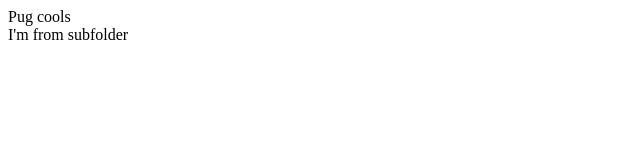
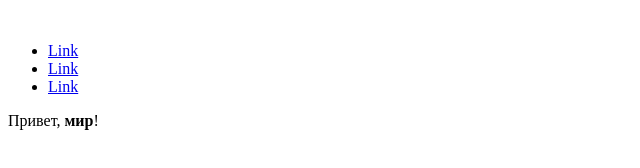
Before and after one commit to vvpetrov63/pug, a website: page app/pug/demo.pug in a window 1280 px wide. Shown: the whole page, without its empty margins (0-640 px from the left). Drawn offline with nearby package versions, Linux system fonts and the light colour scheme; files that its build step writes are made by us from their sources.

Commit message:
lesson 2.1

```diff
--- a/app/pug/demo.pug
+++ b/app/pug/demo.pug
@@ -1,3 +1,12 @@
-div Pug cools
-
-include includes/addme.pug
+doctype html
+html
+    head
+        title Заголовок здесь
+        meta(charset="utf-8")
+    body
+        img
+        ul
+            li: a(href="#") Link
+            li: a(href="#") Link
+            li: a(href="#") Link
+        p Привет, <b>мир</b>!
```
Also changed, not shown: app/html/demo.html.
